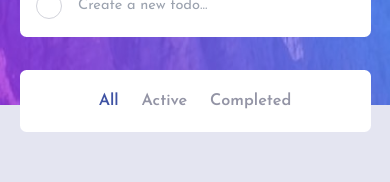
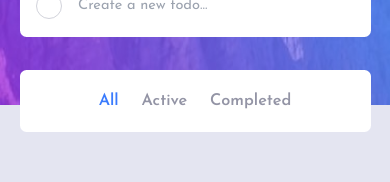
Before and after one commit to corb0140/Todo-App, a Next.js app: page / in a window 390 px wide. Shown: the part 181-363 px from the top of the page. Built offline with nearby package versions, Linux system fonts and the light colour scheme.

Commit message:
created ui for viewState, added responsive design

```diff
--- /dev/null
+++ b/app/UI/ViewStateUi.js
@@ -0,0 +1,71 @@
+"use client";
+
+import Link from "next/link";
+import { useState } from "react";
+
+export default function ViewStateUi({ handleViewState, toggleTheme }) {
+  const [activeLink, setActiveLink] = useState(0);
+
+  const handleActiveLink = (index) => {
+    setActiveLink(index);
+  };
+
+  return (
+    <ul className="h-full w-full flex items-center justify-center gap-x-7">
+      <li className="text-xl font-semibold">
+        <Link
+          href="#"
+          className={`${
+            activeLink === 0 ? "text-primary" : "text-lightMode-darkGrayishBlue"
+          } ${
+            toggleTheme
+              ? "hover:text-white text-lightMode-darkGrayishBlue"
+              : "text-lightMode-darkGrayishBlue hover:text-darkMode-veryDarkBlue"
+          } transition duration-300`}
+          onClick={() => {
+            handleActiveLink(0);
+            handleViewState("all");
+          }}
+        >
+          All
+        </Link>
+      </li>
+      <li className="text-xl font-semibold">
+        <Link
+          href="#"
+          className={`${
+            activeLink === 1 ? "text-primary" : "text-lightMode-darkGrayishBlue"
+          } ${
+            toggleTheme
+              ? "hover:text-white text-lightMode-darkGrayishBlue"
+              : "text-lightMode-darkGrayishBlue hover:text-darkMode-veryDarkBlue"
+          } transition duration-300`}
+          onClick={() => {
+            handleActiveLink(1);
+            handleViewState("active");
+          }}
+        >
+          Active
+        </Link>
+      </li>
+      <li className="text-xl font-semibold">
+        <Link
+          href="#"
+          className={`${
+            activeLink === 2 ? "text-primary" : "text-lightMode-darkGrayishBlue"
+          } ${
+            toggleTheme
+              ? "hover:text-white text-lightMode-darkGrayishBlue"
+              : "text-lightMode-darkGrayishBlue hover:text-darkMode-veryDarkBlue"
+          } transition duration-300`}
+          onClick={() => {
+            handleActiveLink(2);
+            handleViewState("completed");
+          }}
+        >
+          Completed
+        </Link>
+      </li>
+    </ul>
+  );
+}
--- a/app/components/Header/Header.js
+++ b/app/components/Header/Header.js
@@ -9,7 +9,7 @@ import sun from "@/public/images/icon-sun.svg";
 const Header = ({ toggleTheme, click }) => {
   return (
     <div className="h-[22rem] w-full relative">
-      <div className="absolute w-full px-6 top-[5rem] flex justify-between">
+      <div className="absolute w-full px-6 lg:px-[35rem] top-[5rem] flex justify-between">
         <h1 className="tracking-[0.4em] text-white text-5xl font-bold">TODO</h1>
 
         <Image
--- a/app/components/List/List.js
+++ b/app/components/List/List.js
@@ -5,8 +5,9 @@ import { useSelector, useDispatch } from "react-redux";
 import { removeTodo, updateTodo } from "@/app/redux/slices/todoSlice";
 import check from "@/public/images/icon-check.svg";
 import cross from "@/public/images/icon-cross.svg";
+import ViewStateUi from "@/app/UI/ViewStateUi";
 
-export default function List({ todos, toggleTheme }) {
+export default function List({ todos, toggleTheme, handleViewState }) {
   const { todoList } = useSelector((state) => state.todo);
   const dispatch = useDispatch();
 
@@ -99,6 +100,13 @@ export default function List({ todos, toggleTheme }) {
             {todoList.length} items left
           </p>
 
+          <div className="hidden lg:block">
+            <ViewStateUi
+              handleViewState={handleViewState}
+              toggleTheme={toggleTheme}
+            />
+          </div>
+
           <p
             className={`text-lg ${
               toggleTheme ? "text-white" : "text-lightMode-darkGrayishBlue"
--- a/app/components/List/ListView.js
+++ b/app/components/List/ListView.js
@@ -1,59 +1,16 @@
-"use client";
-
-import Link from "next/link";
-import { useState } from "react";
+import ViewStateUi from "@/app/UI/ViewStateUi";
 
 export default function ListView({ toggleTheme, handleViewState }) {
-  const [activeLink, setActiveLink] = useState(0);
-
-  const handleActiveLink = (index) => {
-    setActiveLink(index);
-  };
-
   return (
     <div
-      className={`h-[4.8rem] w-full ${
+      className={`lg:hidden h-[4.8rem] w-full ${
         toggleTheme ? "bg-darkMode-veryDarkDesaturatedBlue" : "bg-white"
       } rounded-lg px-5`}
     >
-      <ul className="h-full w-full flex items-center justify-center gap-x-7">
-        <li className="text-xl font-semibold">
-          <Link
-            href="#"
-            className={activeLink === 0 ? "" : "text-lightMode-darkGrayishBlue"}
-            onClick={() => {
-              handleActiveLink(0);
-              handleViewState("all");
-            }}
-          >
-            All
-          </Link>
-        </li>
-        <li className="text-xl font-semibold">
-          <Link
-            href="#"
-            className={activeLink === 1 ? "" : "text-lightMode-darkGrayishBlue"}
-            onClick={() => {
-              handleActiveLink(1);
-              handleViewState("active");
-            }}
-          >
-            Active
-          </Link>
-        </li>
-        <li className="text-xl font-semibold">
-          <Link
-            href="#"
-            className={activeLink === 2 ? "" : "text-lightMode-darkGrayishBlue"}
-            onClick={() => {
-              handleActiveLink(2);
-              handleViewState("completed");
-            }}
-          >
-            Completed
-          </Link>
-        </li>
-      </ul>
+      <ViewStateUi
+        handleViewState={handleViewState}
+        toggleTheme={toggleTheme}
+      />
     </div>
   );
 }
--- a/app/components/List/TodoList.js
+++ b/app/components/List/TodoList.js
@@ -21,10 +21,14 @@ export default function TodoList({ toggleTheme }) {
   });
 
   return (
-    <div className="px-6 h-auto w-full flex flex-col gap-y-5 relative bottom-[10rem]">
+    <div className="px-6 lg:px-[35rem] h-auto w-full flex flex-col gap-y-5 relative bottom-[10rem]">
       <CreateTodo toggleTheme={toggleTheme} />
 
-      <List todos={filteredTodos} toggleTheme={toggleTheme} />
+      <List
+        todos={filteredTodos}
+        toggleTheme={toggleTheme}
+        handleViewState={handleViewState}
+      />
 
       <ListView toggleTheme={toggleTheme} handleViewState={handleViewState} />
     </div>
```
